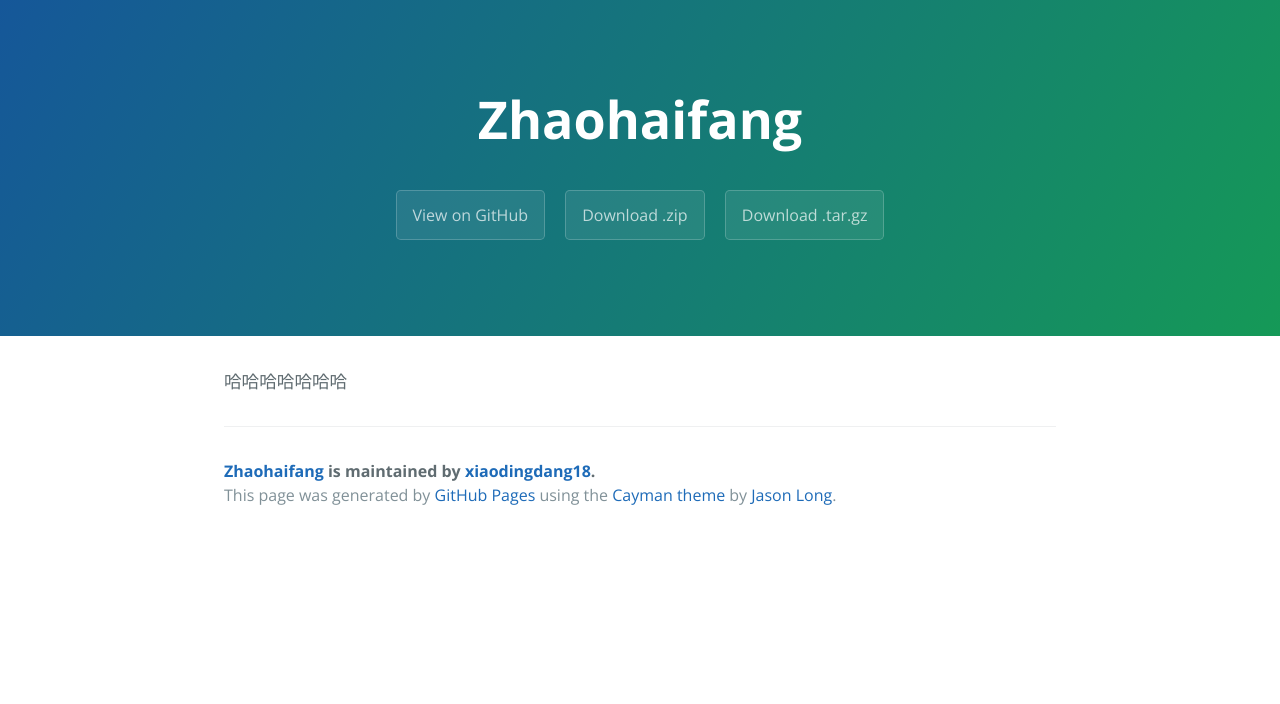
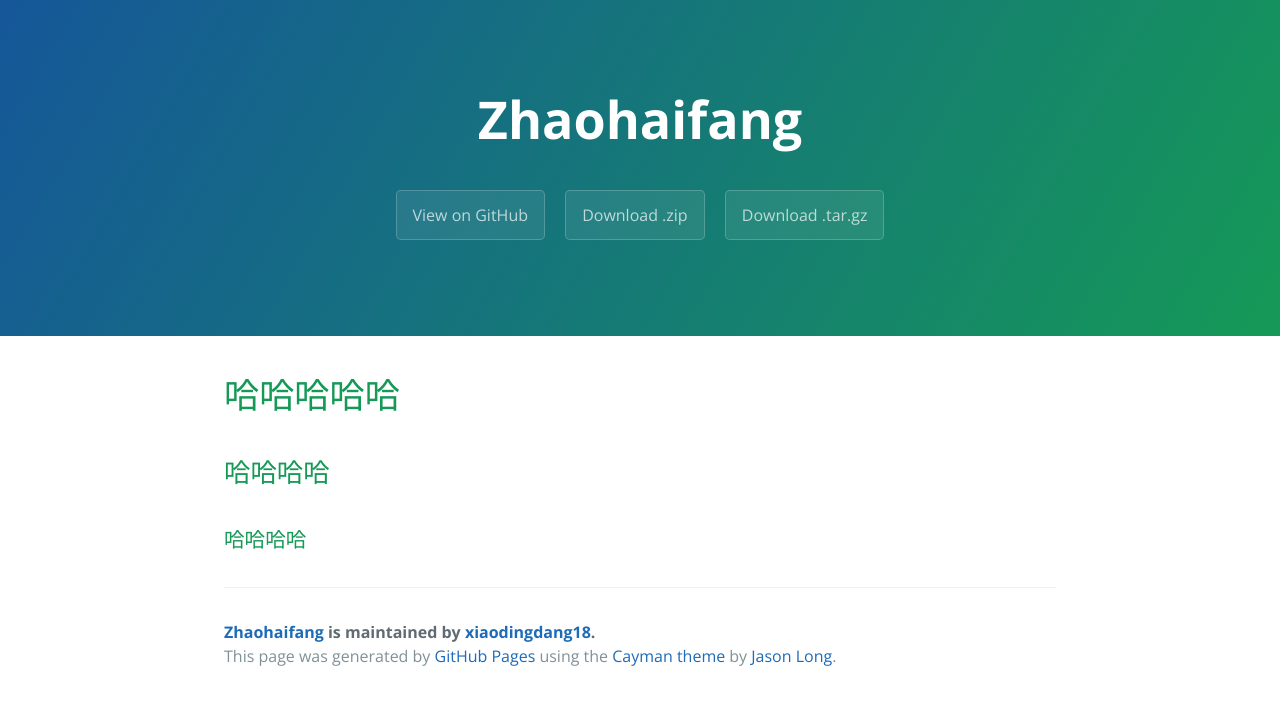
Before and after one commit to xiaodingdang18/zhaohaifang, a plain HTML site: page index.html in a window 1280 px wide. Drawn offline with nearby package versions, Linux system fonts and the light colour scheme.

Commit message:
Create gh-pages branch via GitHub

```diff
--- a/index.html
+++ b/index.html
@@ -19,7 +19,14 @@
     </section>
 
     <section class="main-content">
-      <p>哈哈哈哈哈哈哈</p>
+      <h1>
+<a id="哈哈哈哈哈" class="anchor" href="#%E5%93%88%E5%93%88%E5%93%88%E5%93%88%E5%93%88" aria-hidden="true"><span class="octicon octicon-link"></span></a>哈哈哈哈哈</h1>
+
+<h2>
+<a id="哈哈哈哈" class="anchor" href="#%E5%93%88%E5%93%88%E5%93%88%E5%93%88" aria-hidden="true"><span class="octicon octicon-link"></span></a>哈哈哈哈</h2>
+
+<h3>
+<a id="哈哈哈哈-1" class="anchor" href="#%E5%93%88%E5%93%88%E5%93%88%E5%93%88-1" aria-hidden="true"><span class="octicon octicon-link"></span></a>哈哈哈哈</h3>
 
       <footer class="site-footer">
         <span class="site-footer-owner"><a href="https://github.com/xiaodingdang18/zhaohaifang">Zhaohaifang</a> is maintained by <a href="https://github.com/xiaodingdang18">xiaodingdang18</a>.</span>
--- a/params.json
+++ b/params.json
@@ -1 +1 @@
-{"name":"Zhaohaifang","tagline":"","body":"哈哈哈哈哈哈哈","google":"","note":"Don't delete this file! It's used internally to help with page regeneration."}
+{"name":"Zhaohaifang","tagline":"","body":"# 哈哈哈哈哈\r\n\r\n\r\n##哈哈哈哈\r\n\r\n\r\n###哈哈哈哈","google":"","note":"Don't delete this file! It's used internally to help with page regeneration."}
```
